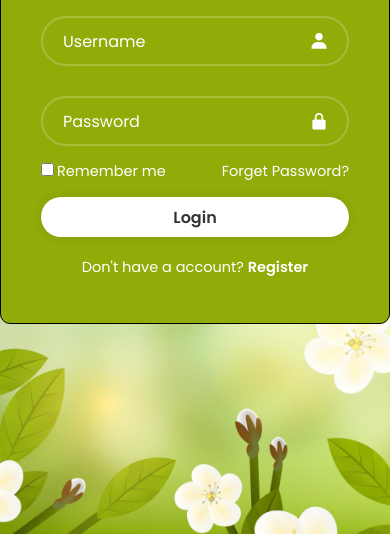
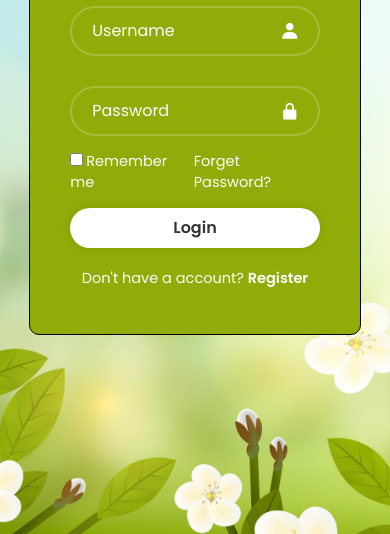
Before and after one commit to Sabari-nath0/login_page_sample1, a plain HTML site: page index.html in a window 390 px wide. Shown: the part 310-844 px from the top of the page. Drawn offline with nearby package versions, Linux system fonts and the light colour scheme.

Commit message:
Update style.css
make bg image responsive

```diff
--- a/style.css
+++ b/style.css
@@ -4,14 +4,21 @@
     box-sizing: border-box;
     font-family: "Poppins" ,sans-serif;
 }
-body{
+
+body {
     display: flex;
     justify-content: center;
     align-items: center;
     min-height: 100vh;
-    background:url(4886586.jpg) no-repeat;
+    background: url(4886586.jpg);
     background-size: cover;
     background-position: center;
+    background-repeat: no-repeat;
+    position: relative;
+    width: 85%;
+    height: 610px;
+    margin-left: auto;
+    margin-right: auto;
 }
 .wrapper{
     width: 420px;
```
